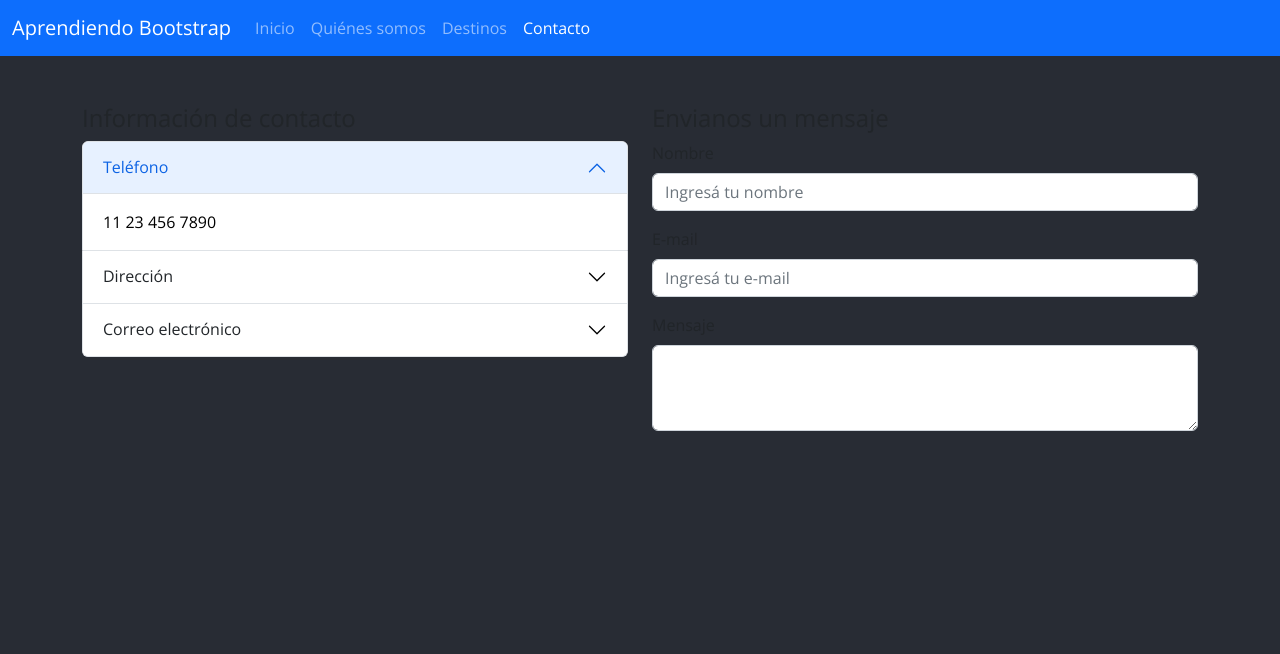
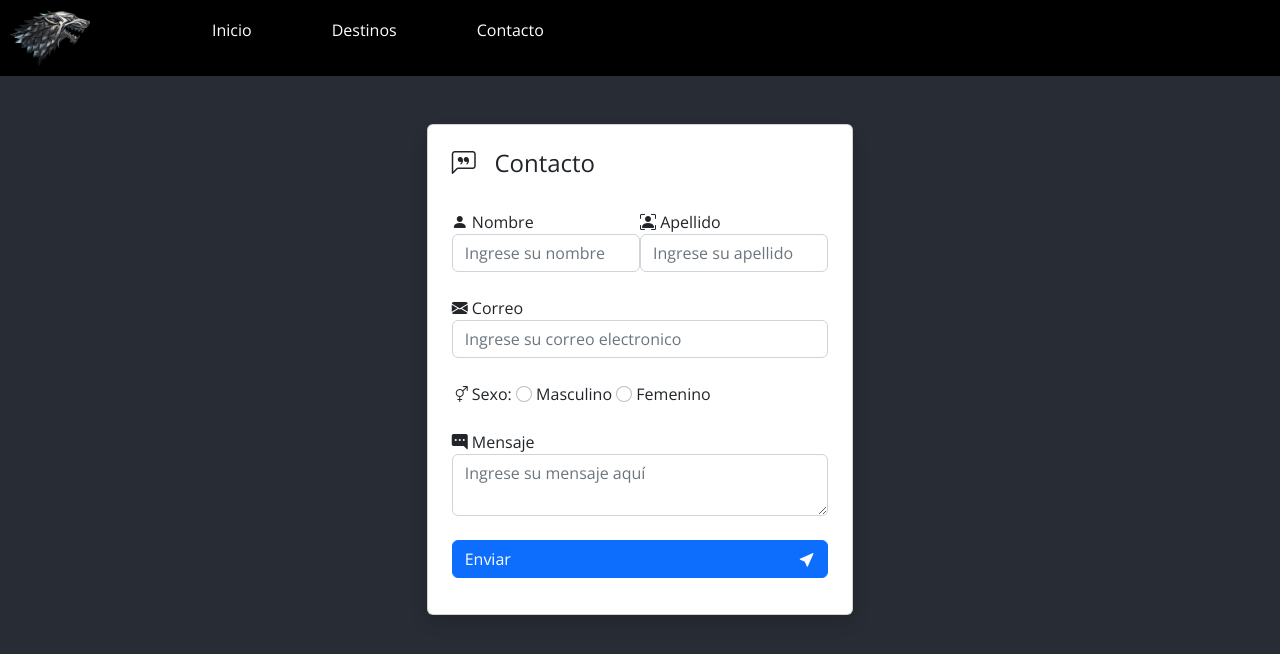
Before and after one commit to JuaniCoder/PreEntrega2_Schreter, a plain HTML site: page pags/contacto.html in a window 1280 px wide. Drawn offline with nearby package versions, Linux system fonts and the light colour scheme.

Commit message:
contacto parte 2

```diff
--- a/pags/contacto.html
+++ b/pags/contacto.html
@@ -1,173 +1,143 @@
 <!DOCTYPE html>
-<html lang="en">
+<html lang="es">
   <head>
     <meta charset="UTF-8" />
     <meta http-equiv="X-UA-Compatible" content="IE=edge" />
     <meta name="viewport" content="width=device-width, initial-scale=1.0" />
-    <title>Clase 11 - Bootstrap</title>
+    <title>Contacto</title>
     <link
-      href="https://cdn.jsdelivr.net/npm/bootstrap@5.2.0/dist/css/bootstrap.min.css"
+      href="https://cdn.jsdelivr.net/npm/bootstrap@5.2.2/dist/css/bootstrap.min.css"
       rel="stylesheet"
-      integrity="sha384-gH2yIJqKdNHPEq0n4Mqa/HGKIhSkIHeL5AyhkYV8i59U5AR6csBvApHHNl/vI1Bx"
+      integrity="sha384-Zenh87qX5JnK2Jl0vWa8Ck2rdkQ2Bzep5IDxbcnCeuOxjzrPF/et3URy9Bv1WTRi"
       crossorigin="anonymous"
     />
+    <link
+      rel="shortcut icon"
+      href="./../imagenes/logo stark.png"
+      type="image/x-icon"
+    />
     <link rel="stylesheet" href="./../styles/styles.css" />
+    <link
+      rel="stylesheet"
+      href="https://cdn.jsdelivr.net/npm/bootstrap-icons@1.5.0/font/bootstrap-icons.css"
+    />
   </head>
   <body>
-    <nav class="navbar navbar-expand-lg bg-primary navbar-dark">
-      <div class="container-fluid">
-        <a class="navbar-brand" href="#">Aprendiendo Bootstrap</a>
-        <button
-          class="navbar-toggler"
-          type="button"
-          data-bs-toggle="collapse"
-          data-bs-target="#navbarNav"
-          aria-controls="navbarNav"
-          aria-expanded="false"
-          aria-label="Toggle navigation"
-        >
-          <span class="navbar-toggler-icon"></span>
-        </button>
-        <div class="collapse navbar-collapse" id="navbarNav">
-          <ul class="navbar-nav">
-            <li class="nav-item">
-              <a class="nav-link" href="./../index.html">Inicio</a>
+    <header>
+      <img class="logo" src="./../imagenes/logo stark.png" alt="Logo" />
+      <nav class="navbar">
+        <ul class="menu">
+          <li class="menu_item"><a href="./../index.html">Inicio</a></li>
+          <li class="menu_item">
+            <a href="./destinos.html">Destinos</a>
           </li>
-            <li class="nav-item">
-              <a class="nav-link" href="quienes-somos.html">Quiénes somos</a>
-            </li>
-            <li class="nav-item">
-              <a class="nav-link" href="./destinos.html">Destinos</a>
-            </li>
-            <li class="nav-item">
-              <a
-                class="nav-link active"
-                aria-current="page"
-                href="./contacto.html"
-                >Contacto</a
-              >
+          <li class="menu_item">
+            <a href="./contacto.html">Contacto</a>
           </li>
         </ul>
+      </nav>
+    </header>
+
+    <section class="d-flex justify-content-center align-items-center">
+      <div class="card shadow col-xs-12 col-sm-6 col-md-6 col-lg-4 p-4 mt-5">
+        <div class="mb-4 d-flex justify-content-start align-items-center">
+          <h4><i class="bi bi-chat-left-quote"></i> &nbsp; Contacto</h4>
         </div>
-      </div>
-    </nav>
-
-    <section class="container">
-      <div class="row mt-5 gap-4 gap-md-0">
-        <div class="col-md-6">
-          <h4>Información de contacto</h4>
-          <div class="accordion" id="accordionExample">
-            <div class="accordion-item">
-              <h2 class="accordion-header" id="headingOne">
-                <button
-                  class="accordion-button"
-                  type="button"
-                  data-bs-toggle="collapse"
-                  data-bs-target="#collapseOne"
-                  aria-expanded="true"
-                  aria-controls="collapseOne"
-                >
-                  Teléfono
-                </button>
-              </h2>
-              <div
-                id="collapseOne"
-                class="accordion-collapse collapse show"
-                aria-labelledby="headingOne"
-                data-bs-parent="#accordionExample"
-              >
-                <div class="accordion-body">11 23 456 7890</div>
-              </div>
-            </div>
-            <div class="accordion-item">
-              <h2 class="accordion-header" id="headingTwo">
-                <button
-                  class="accordion-button collapsed"
-                  type="button"
-                  data-bs-toggle="collapse"
-                  data-bs-target="#collapseTwo"
-                  aria-expanded="false"
-                  aria-controls="collapseTwo"
-                >
-                  Dirección
-                </button>
-              </h2>
-              <div
-                id="collapseTwo"
-                class="accordion-collapse collapse"
-                aria-labelledby="headingTwo"
-                data-bs-parent="#accordionExample"
-              >
-                <div class="accordion-body">Calle Falsa 123</div>
-              </div>
-            </div>
-            <div class="accordion-item">
-              <h2 class="accordion-header" id="headingThree">
-                <button
-                  class="accordion-button collapsed"
-                  type="button"
-                  data-bs-toggle="collapse"
-                  data-bs-target="#collapseThree"
-                  aria-expanded="false"
-                  aria-controls="collapseThree"
-                >
-                  Correo electrónico
-                </button>
-              </h2>
-              <div
-                id="collapseThree"
-                class="accordion-collapse collapse"
-                aria-labelledby="headingThree"
-                data-bs-parent="#accordionExample"
-              >
-                <div class="accordion-body">info@ejemplo.com</div>
-              </div>
-            </div>
-          </div>
-        </div>
-        <div class="col-md-6">
-          <h4>Envianos un mensaje</h4>
-          <form>
-            <div class="mb-3">
-              <label for="exampleFormControlInput1" class="form-label"
-                >Nombre</label
+        <div class="mb-1">
+          <form id="contacto">
+            <div class="mb-4 d-flex justify-content-between">
+              <div>
+                <label for="nombre">
+                  <i class="bi bi-person-fill"></i> Nombre</label
                 >
                 <input
                   type="text"
                   class="form-control"
-                id="exampleFormControlInput1"
-                placeholder="Ingresá tu nombre"
+                  name="nombre"
+                  id="nombre"
+                  placeholder="Ingrese su nombre"
+                  required
                 />
+                <div class="nombre text-danger"></div>
               </div>
-            <div class="mb-3">
-              <label for="exampleFormControlInput1" class="form-label"
-                >E-mail</label
+              <div>
+                <label for="apellido">
+                  <i class="bi bi-person-bounding-box"></i> Apellido</label
+                >
+                <input
+                  type="text"
+                  class="form-control"
+                  name="apellido"
+                  id="apellido"
+                  placeholder="Ingrese su apellido"
+                  required
+                />
+                <div class="apellido text-danger"></div>
+              </div>
+            </div>
+            <div class="mb-4">
+              <label for="correo"
+                ><i class="bi bi-envelope-fill"></i> Correo</label
               >
               <input
                 type="email"
                 class="form-control"
-                id="exampleFormControlInput1"
-                placeholder="Ingresá tu e-mail"
+                name="correo"
+                id="correo"
+                placeholder="Ingrese su correo electronico"
+                required
               />
+              <div class="correo text-danger"></div>
             </div>
-            <div class="mb-3">
-              <label for="exampleFormControlTextarea1" class="form-label"
-                >Mensaje</label
+            <div class="mb-4">
+              <label for="sexo"
+                ><i class="bi bi-gender-ambiguous"></i> Sexo:
+              </label>
+              <input
+                type="radio"
+                class="form-check-input"
+                name="sexo"
+                value="masculino"
+              />
+              Masculino
+              <input
+                type="radio"
+                class="form-check-input"
+                name="sexo"
+                value="femenino"
+              />
+              Femenino
+              <div class="sexo text-danger"></div>
+            </div>
+            <div class="mb-4">
+              <label for="mensaje">
+                <i class="bi bi-chat-right-dots-fill" required></i>
+                Mensaje</label
               >
               <textarea
+                name="mensaje"
+                id="mensaje"
                 class="form-control"
-                id="exampleFormControlTextarea1"
-                rows="3"
+                placeholder="Ingrese su mensaje aquí"
               ></textarea>
+              <div class="mensaje text-danger"></div>
+            </div>
+
+            <div class="mb-2">
+              <button
+                id="botton"
+                class="col-12 btn btn-primary d-flex justify-content-between"
+              >
+                <span>Enviar </span><i id="icono" class="bi bi-cursor-fill"></i>
+              </button>
             </div>
           </form>
         </div>
       </div>
     </section>
-
     <script
-      src="https://cdn.jsdelivr.net/npm/bootstrap@5.2.0/dist/js/bootstrap.bundle.min.js"
-      integrity="sha384-A3rJD856KowSb7dwlZdYEkO39Gagi7vIsF0jrRAoQmDKKtQBHUuLZ9AsSv4jD4Xa"
+      src="https://cdn.jsdelivr.net/npm/bootstrap@5.2.2/dist/js/bootstrap.bundle.min.js"
+      integrity="sha384-OERcA2EqjJCMA+/3y+gxIOqMEjwtxJY7qPCqsdltbNJuaOe923+mo//f6V8Qbsw3"
       crossorigin="anonymous"
     ></script>
   </body>
```
Also changed, not shown: index.html (+25 -5 lines), pags/destinos.html (+3 -0 lines). Lines whose indentation alone changed are shown as unchanged.
